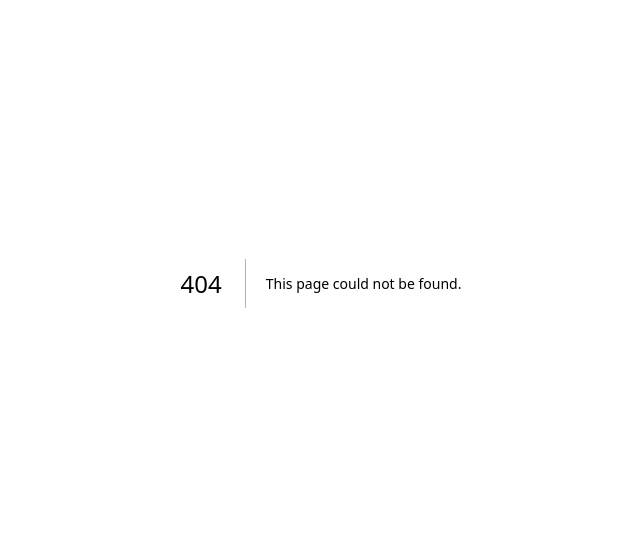
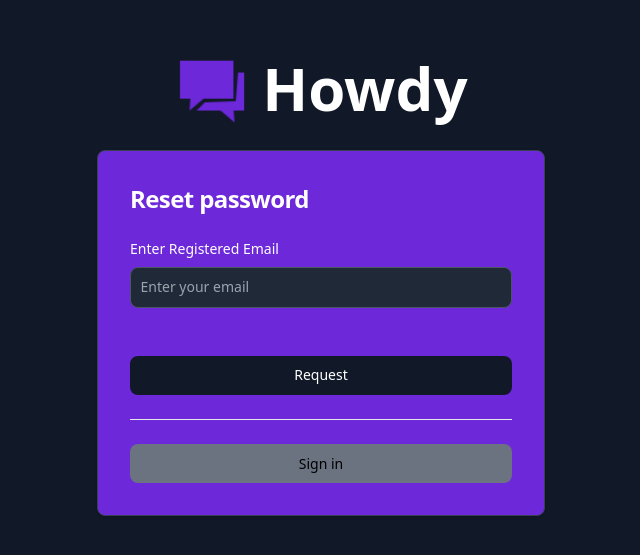
Before and after one commit to Jainish021/chat-app-client, a Next.js app: page /forgotPassword in a window 1280 px wide. Before the commit this address had no page. Shown: the part 117-672 px from the top of the page, without its empty margins (319-959 px from the left). Built offline with nearby package versions, Linux system fonts and the light colour scheme.

Commit message:
Implemented forgot password functionality

```diff
--- a/components/Sidebar.js
+++ b/components/Sidebar.js
@@ -95,7 +95,6 @@ export default function Sidebar() {
             friendsList
         )
     }
-    console.log(friendProfileVisibility)
 
     return (
         <div className='relative'>
--- a/pages/chat.js
+++ b/pages/chat.js
@@ -4,6 +4,7 @@ import { useEffect, useState } from 'react'
 import axios from "axios"
 import { useDispatch } from 'react-redux'
 import { setUserInformation } from '../slices/userInformationSlice'
+import { setSocket } from '../slices/socketSlice'
 import io from 'socket.io-client'
 import Loading from "../components/Loading"
 import Sidebar from '../components/Sidebar'
@@ -14,14 +15,35 @@ import HeadComponent from '../components/HeadComponent'
 export default function Chat() {
     const router = useRouter()
     const dispatch = useDispatch()
-    // const socket = io.connect(process.env.PORT || ':3001')
-    // socket.on('message', (data) => {
-    //     console.log('Received message from server:', data);
-    // })
-    // socket.emit('message')
+    const socketInformation = useSelector((state) => state.socketInformation)
     const userInformation = useSelector((state) => state.userInformation)
     const [userInfo, setUserInfo] = useState(userInformation)
     const [isLoading, setIsLoading] = useState(true)
+    // const socket = io(process.env.DESTINATION)
+    // socket.on('connection', () => {
+    //     console.log('Connected to the server');
+    // })
+    // console.log(socket)
+    function createSocket() {
+        const socket = io()
+        socket.on("connect", () => {
+            console.log(socket.id); // ojIckSD2jqNzOqIrAGzL
+        })
+        // socket.emit('message', "Hello")
+        // console.log("here")
+        // dispatch(setSocket(socket))
+    }
+
+    useEffect(() => {
+        // // socket.on('message', (data) => {
+        // //     console.log('Received message from server:', data);
+        // // })
+        // socket.on('connection', () => {
+        //     console.log('Connected to the server');
+        // })
+        // socket.emit('message', "Hello")
+        !socketInformation && createSocket()
+    }, [socketInformation])
 
     useEffect(() => {
         const token = localStorage.getItem('token')
--- /dev/null
+++ b/pages/forgotPassword.js
@@ -0,0 +1,128 @@
+import { useRouter } from 'next/router'
+import { useEffect, useState } from 'react'
+import Link from 'next/link'
+import axios from 'axios'
+import { useDispatch } from 'react-redux'
+import { setUserInformation } from '../slices/userInformationSlice'
+import Title from '../components/Title'
+import HeadComponent from '../components/HeadComponent'
+
+export default function forgotPassword() {
+    const router = useRouter()
+    const dispatch = useDispatch()
+    const [errorLabel, setErrorLabel] = useState("")
+    const [formData, setFormData] = useState({
+        email: "",
+        temporaryPassword: "",
+        password: "",
+        password2: ""
+    })
+    const [requestStatus, setRequestStatus] = useState(false)
+
+    function handleChange(e) {
+        setFormData(prevData => (
+            {
+                ...prevData,
+                [e.target.name]: e.target.value
+            })
+        )
+    }
+
+    async function processRequest(e) {
+        e.preventDefault()
+        try {
+            await axios.post("users/forgotPassword", { "email": formData.email }).then(res => res.data)
+            setErrorLabel("")
+            setRequestStatus(true)
+        } catch (e) {
+            setErrorLabel(`Failed to to send temporary password to ${formData.email}`)
+        }
+    }
+
+    async function processPasswordChange(e) {
+        e.preventDefault()
+        if (formData.password !== formData.password2) {
+            setErrorLabel("Passwords do no match.")
+            return
+        } else if (formData.password.includes(" ")) {
+            setErrorLabel("Password can not contain space.")
+            return
+        } else if (formData.password.length < 7) {
+            setErrorLabel("Password must be longer than 7 characters.")
+            return
+        }
+
+        try {
+            const userDetails = await axios.post("/users/changePassword", formData).then(res => res.data)
+            setErrorLabel("")
+            router.push('/login')
+        } catch (e) {
+            setErrorLabel("Failed to set new password. Please try again.")
+        }
+    }
+
+    return (
+        <>
+            <HeadComponent />
+            <section className='flex flex-col justify-center px-[2%] bg-gray-900 overflow-auto min-h-screen'>
+                <div className="flex flex-col items-center justify-center md:h-screen lg:py-0">
+                    <Title />
+                    <div className="w-full rounded-lg shadow border md:mt-[0%] sm:max-w-md xl:p-0 bg-violet-700 border-gray-700 text-white">
+                        <div className="p-[6%] space-y-4 md:space-y-6 sm:p-8">
+                            <h1 className="text-xl font-bold leading-tight tracking-tight md:text-2xl cursor-default">
+                                Reset password
+                            </h1>
+                            {
+                                !requestStatus ?
+                                    (
+                                        <>
+                                            <form className="space-y-4 md:space-y-6" onSubmit={(e) => processRequest(e)}>
+                                                <div>
+                                                    <label htmlFor="email" className="block mb-[2%] text-sm font-medium">Enter Registered Email</label>
+                                                    <input type="email" name="email" id="email" value={formData.email} className="border border-gray-300 sm:text-sm rounded-lg focus:ring-primary-600 focus:border-primary-600 block w-full p-[2.5%] bg-gray-800 border-gray-600 placeholder-gray-400 focus:ring-blue-500 focus:border-blue-500" placeholder="Enter your email" required={true} onChange={(e) => handleChange(e)} />
+                                                </div>
+                                                <div className='text-amber-400'>
+                                                    {errorLabel}
+                                                </div>
+                                                <button type='submit' className="w-full hover:bg-primary-700 focus:ring-4 focus:outline-none focus:ring-primary-300 font-medium rounded-lg text-sm px-[5%] py-[2.5%] text-center bg-gray-900 hover:bg-gray-800 focus:ring-white">Request</button>
+                                                <hr />
+                                                <button className="w-full text-black focus:ring-4 focus:outline-none focus:ring-primary-300 font-medium rounded-lg text-sm px-[5%] py-[2.5%] text-center bg-gray-500 hover:bg-gray-800 focus:ring-white hover:text-white" onClick={() => router.push('/login')}>Sign in</button>
+                                            </form>
+                                        </>
+                                    )
+                                    :
+                                    (
+                                        <>
+                                            <p className="text-sm text-amber-400 font-bold leading-tight tracking-tight cursor-default">
+                                                A temporary password is sent to <u className='cursor-pointer'>{formData.email}</u>
+                                            </p>
+                                            <form className="space-y-4 md:space-y-6" onSubmit={(e) => processPasswordChange(e)}>
+                                                <div>
+                                                    <label className="block mb-[2%] text-sm font-medium">Temporary Password</label>
+                                                    <input name="temporaryPassword" id="temporaryPassword" value={formData.temporaryPassword} className="border border-gray-300 sm:text-sm rounded-lg focus:ring-primary-600 focus:border-primary-600 block w-full p-[2.5%] bg-gray-800 border-gray-600 placeholder-gray-400 focus:ring-blue-500 focus:border-blue-500" placeholder="Enter temporary password" required={true} onChange={(e) => handleChange(e)} />
+                                                </div>
+                                                <div>
+                                                    <label htmlFor="password" className="block mb-[2%] text-sm font-medium">New Password</label>
+                                                    <input type="password" name="password" id="password" value={formData.password} placeholder="••••••••" className="border border-gray-300 sm:text-sm rounded-lg focus:ring-primary-600 focus:border-primary-600 block w-full p-[2.5%] bg-gray-800 border-gray-600 placeholder-gray-400 focus:ring-blue-500 focus:border-blue-500" required={true} onChange={(e) => handleChange(e)} />
+                                                </div>
+                                                <div>
+                                                    <label htmlFor="password" className="block mb-[2%] text-sm font-medium">Confirm New Password</label>
+                                                    <input type="password" name="password2" id="password2" value={formData.password2} placeholder="••••••••" className="border border-gray-300 sm:text-sm rounded-lg focus:ring-primary-600 focus:border-primary-600 block w-full p-[2.5%] bg-gray-800 border-gray-600 placeholder-gray-400 focus:ring-blue-500 focus:border-blue-500" required={true} onChange={(e) => handleChange(e)} />
+                                                </div>
+                                                <div className='text-amber-400'>
+                                                    {errorLabel}
+                                                </div>
+                                                <button type='submit' className="w-full hover:bg-primary-700 focus:ring-4 focus:outline-none focus:ring-primary-300 font-medium rounded-lg text-sm px-[5%] py-[2.5%] text-center bg-gray-900 hover:bg-gray-800 focus:ring-white">Submit</button>
+                                                <hr />
+                                                <button className="w-full text-black focus:ring-4 focus:outline-none focus:ring-primary-300 font-medium rounded-lg text-sm px-[5%] py-[2.5%] text-center bg-gray-500 hover:bg-gray-800 focus:ring-white hover:text-white" onClick={() => router.push('/login')}>Sign in</button>
+                                            </form>
+                                        </>
+                                    )
+                            }
+                        </div>
+                    </div>
+                </div>
+            </section>
+        </>
+    )
+}
--- a/pages/login.js
+++ b/pages/login.js
@@ -93,7 +93,7 @@ export default function Login() {
                                                 <input type="password" name="password" id="password" value={formData.password} placeholder="••••••••" className="border border-gray-300 sm:text-sm rounded-lg focus:ring-primary-600 focus:border-primary-600 block w-full p-[2.5%] bg-gray-800 border-gray-600 placeholder-gray-400 focus:ring-blue-500 focus:border-blue-500" required={true} onChange={(e) => handleChange(e)} />
                                             </div>
                                             <div className="flex items-center justify-between">
-                                                <a href="#" className="text-sm font-medium text-primary-600 hover:underline text-primary-500">Forgot password?</a>
+                                                <Link href={'/forgotPassword'} className="text-sm font-medium text-primary-600 hover:underline text-primary-500">Forgot password?</Link>
                                             </div>
                                             <div className='text-amber-400'>
                                                 {errorLabel}
--- /dev/null
+++ b/slices/socketSlice.js
@@ -0,0 +1,14 @@
+import { createSlice } from '@reduxjs/toolkit'
+
+const socketSlice = createSlice({
+    name: 'socket',
+    initialState: {},
+    reducers: {
+        setSocket: (state, action) => {
+            return { ...action.payload };
+        },
+    },
+})
+
+export const { setSocket } = socketSlice.actions
+export default socketSlice.reducer
--- a/store/store.js
+++ b/store/store.js
@@ -2,12 +2,14 @@ import { configureStore } from '@reduxjs/toolkit'
 import friendProfileVisibilityReducer from '../slices/friendProfileVisibilitySlice'
 import selectedItemReducer from '../slices/selectedItemSlice'
 import userInformationReducer from '../slices/userInformationSlice'
+import socketReducer from '../slices/socketSlice'
 
 const store = configureStore({
     reducer: {
         friendProfileVisibility: friendProfileVisibilityReducer,
         selectedItem: selectedItemReducer,
         userInformation: userInformationReducer,
+        socket: socketReducer
     },
 })
 
```
